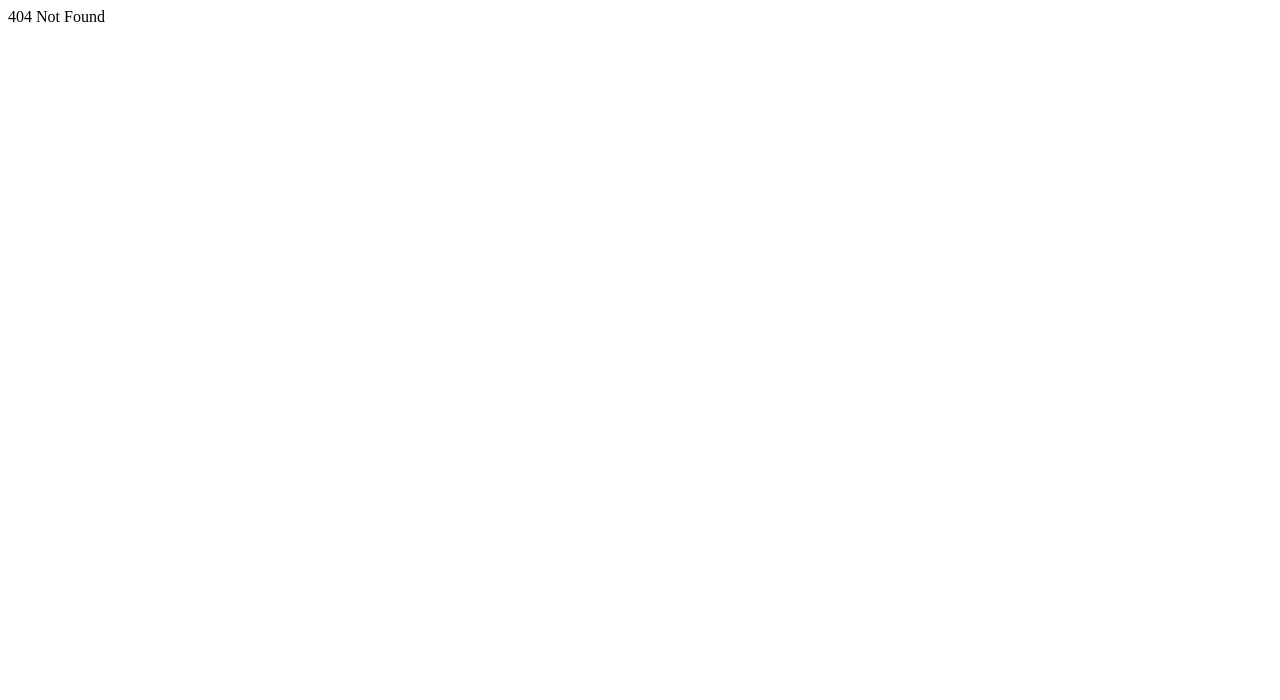
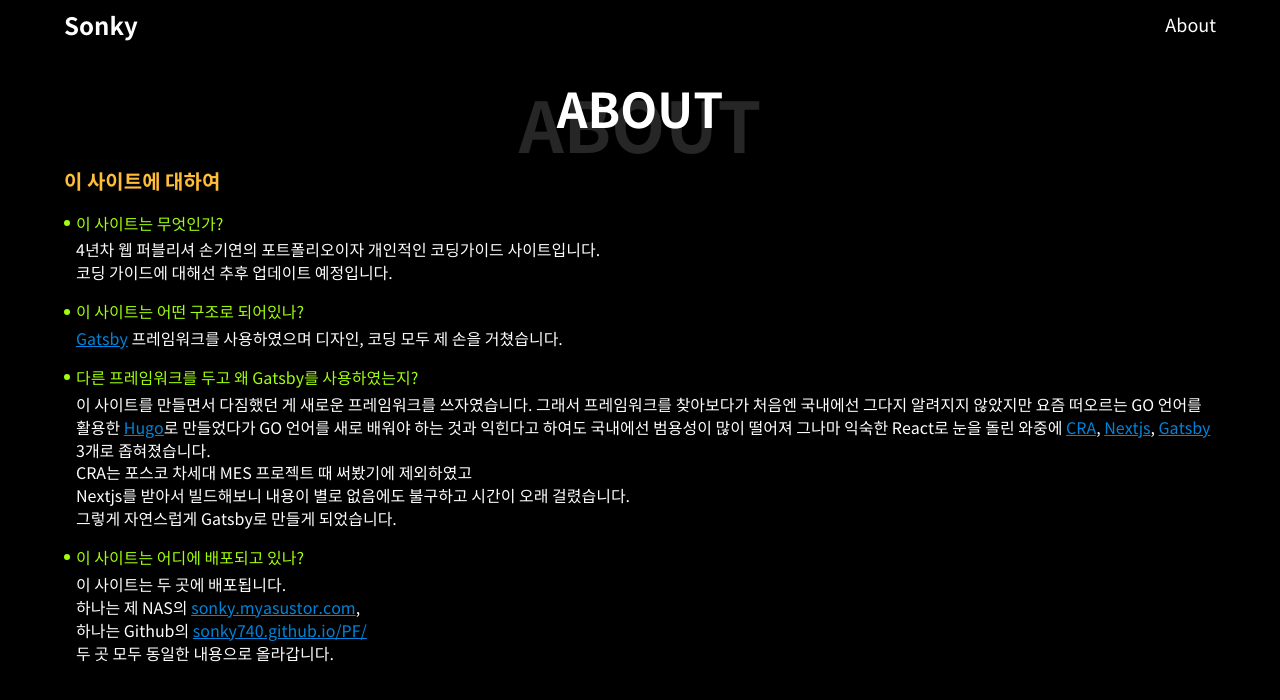
Before and after one commit to sonky740/profile, a Gatsby site: page /about in a window 1280 px wide. Before the commit this address had no page. Built offline with nearby package versions, Linux system fonts and the light colour scheme; Gatsby itself is replaced by a stand-in of ours.

Commit message:
About 추가

```diff
--- a/src/components/layout.js
+++ b/src/components/layout.js
@@ -7,11 +7,12 @@ export default function Layout({ children }) {
     <div className="wrapper">
       {/* <!-- ### 헤더 ### --> */}
       <header className="header">
-        <div>
-          <h1>
-            <Link to="/">Sonky</Link>
-          </h1>
-        </div>
+        <h1>
+          <Link to="/">Sonky</Link>
+        </h1>
+        <nav>
+          <Link to="/about">About</Link>
+        </nav>
       </header>
 
       {children}
--- /dev/null
+++ b/src/pages/about.jsx
@@ -0,0 +1,50 @@
+import React from "react";
+import { Layout } from "../components/index";
+
+// main
+const IndexPage = () => {
+  return (
+    <Layout>
+      <main className="container">
+        <section className="main-section1">
+          <h2 className="tit-main1" data-text="ABOUT">ABOUT</h2>
+          <article className="about">
+            <h3 className="tit-sub1">이 사이트에 대하여</h3>
+
+            <dl className="dl-type1">
+              <dt>이 사이트는 무엇인가?</dt>
+              <dd>4년차 웹 퍼블리셔 손기연의 포트폴리오이자 개인적인 코딩가이드 사이트입니다.<br />코딩 가이드에 대해선 추후 업데이트 예정입니다.</dd>
+            </dl>
+
+            <dl className="dl-type1">
+              <dt>이 사이트는 어떤 구조로 되어있나?</dt>
+              <dd><a href="https://www.gatsbyjs.com/" className="color-a" target="_blank" rel="noreferrer">Gatsby</a> 프레임워크를 사용하였으며 디자인, 코딩 모두 제 손을 거쳤습니다. </dd>
+            </dl>
+
+            <dl className="dl-type1">
+              <dt>다른 프레임워크를 두고 왜 Gatsby를 사용하였는지?</dt>
+              <dd>
+                이 사이트를 만들면서 다짐했던 게 새로운 프레임워크를 쓰자였습니다. 그래서 프레임워크를 찾아보다가 처음엔 국내에선 그다지 알려지지 않았지만 요즘 떠오르는 GO 언어를 활용한 <a href="https://gohugo.io/" className="color-a" target="_blank" rel="noreferrer">Hugo</a>로 만들었다가 GO 언어를 새로 배워야 하는 것과 익힌다고 하여도 국내에선 범용성이 많이 떨어져 그나마 익숙한 React로 눈을 돌린 와중에 <a href="https://create-react-app.dev/" className="color-a" target="_blank" rel="noreferrer">CRA</a>, <a href="https://nextjs.org/" className="color-a" target="_blank" rel="noreferrer">Nextjs</a>, <a href="https://www.gatsbyjs.com/" className="color-a" target="_blank" rel="noreferrer">Gatsby</a> 3개로 좁혀졌습니다.<br />
+                CRA는 포스코 차세대 MES 프로젝트 때 써봤기에 제외하였고<br />
+                Nextjs를 받아서 빌드해보니 내용이 별로 없음에도 불구하고 시간이 오래 걸렸습니다.<br />
+                그렇게 자연스럽게 Gatsby로 만들게 되었습니다.
+              </dd>
+            </dl>
+
+            <dl className="dl-type1">
+              <dt>이 사이트는 어디에 배포되고 있나?</dt>
+              <dd>
+                이 사이트는 두 곳에 배포됩니다.<br />
+                하나는 제 NAS의 <a href="http://sonky.myasustor.com" className="color-a" target="_blank" rel="noreferrer">sonky.myasustor.com</a>,<br />
+                하나는 Github의 <a href="https://sonky740.github.io/PF/" className="color-a" target="_blank" rel="noreferrer">sonky740.github.io/PF/</a><br />
+                두 곳 모두 동일한 내용으로 올라갑니다.
+              </dd>
+            </dl>
+          </article>
+        </section>
+      </main>
+    </Layout>
+  )
+}
+
+export default IndexPage
--- a/src/pages/index.js
+++ b/src/pages/index.jsx
@@ -7,7 +7,6 @@ import ScrollAnimation from "react-animate-on-scroll";
 const IndexPage = () => {
   return (
     <Layout>
-      {/* <!-- ### 메인 ### --> */}
       <main className="container">
         {/* <!-- 포폴 --> */}
         <section className="main-section1">
@@ -38,7 +37,7 @@ const IndexPage = () => {
                 <p>역할: PA 25%</p>
                 <p>기간: 2020.06 ~ 2020.09</p>
                 <div className="btn-area1">
-                  <a href="https://play.google.com/store/apps/details?id=com.wooribank.smart.biz&hl=ko&gl=US" className="btn-type1" target="_blank" rel="noreferrer">사이트 바로가기</a>
+                  <a href="https://svc.wooribank.com/svc/Dream?withyou=SFSBK0003" className="btn-type1" target="_blank" rel="noreferrer">사이트 바로가기</a>
                   <Link to="/works7" className="btn-type1">기술서</Link>
                 </div>
               </div>
--- a/src/pages/works1/index.js
+++ b/src/pages/works1/index.jsx
@@ -5,7 +5,6 @@ import Heroes2 from '../../images/heroes/heroes2.png';
 
 // main
 const IndexPage = () => {
-  console.log(Heroes1)
   return (
     <Layout>
       <main className="container center">
--- a/static/scss/_color.scss
+++ b/static/scss/_color.scss
@@ -5,6 +5,13 @@ $btn-disabled: #eee;
 // 텍스트
 $text-default: #bebebe;
 $text-type1: #ffbd39;
+$text-type2 : #a1ff0b;
 
 // 라인
 $line1: #646464;
+
+// 텍스트 컬러 지정
+a.color-a {
+  color: #0084db;
+  text-decoration: underline;
+}
--- a/static/scss/_items.scss
+++ b/static/scss/_items.scss
@@ -134,3 +134,12 @@
     transform: translateY(0);
   }
 }
+
+.about {
+
+  @media screen and (max-width: 1120px) {
+    .tit-sub1 {
+      text-align: center;
+    }
+  }
+}
--- a/static/scss/_layouts.scss
+++ b/static/scss/_layouts.scss
@@ -2,18 +2,25 @@
   min-width: 375px;
 
   .header {
+    display: flex;
     max-width: 1200px;
     margin: auto;
     margin-bottom: 24px;
+    padding: 8px 24px;
+    font-size: 24px;
+    align-items: center;
+    justify-content: space-between;
 
-    >div {
-      display: flex;
-      padding: 8px 24px;
-      font-size: 24px;
-      justify-content: space-between;
+    >nav {
+      font-size: 18px;
+    }
 
-      @media screen and (max-width: 1120px) {
-        width: 100%;
+    @media screen and (max-width: 1120px) {
+      width: 100%;
+      font-size: 21px;
+
+      >nav {
+        font-size: 16px;
       }
     }
   }
--- a/static/scss/_reset.scss
+++ b/static/scss/_reset.scss
@@ -46,5 +46,5 @@ input[type="number"]::-webkit-outer-spin-button {-webkit-appearance:none;}
 table {width:100%;empty-cells:show;border-spacing:0;table-layout:fixed;}
 table th {font-weight:normal;}
 
-a, a:visited {color:inherit;}
+a, a:visited {color:#fff;}
 a:link, a:hover {text-decoration:none;}
--- a/static/scss/_text.scss
+++ b/static/scss/_text.scss
@@ -46,3 +46,42 @@
     text-decoration: underline;
   }
 }
+
+// dl 타입
+.dl-type1 {
+  font-size: 16px;
+
+  dt {
+    position: relative;
+    padding-left: 12px;
+    color: $text-type2;
+
+    &:before {
+      content: "";
+      position: absolute;
+      top: 50%;
+      left: 0;
+      width: 6px;
+      height: 6px;
+      background: $text-type2;
+      border-radius: 50%;
+      transform: translateY(-50%);
+    }
+  }
+
+  dd {
+    margin-top: 4px;
+    padding-left: 12px;
+    word-break: break-all;
+
+    p {
+      +p {
+        margin-top: 4px;
+      }
+    }
+  }
+
+  +.dl-type1 {
+    margin-top: 16px;
+  }
+}
--- a/static/scss/common.scss
+++ b/static/scss/common.scss
@@ -6,6 +6,17 @@
 @import 'button';
 @import 'text';
 @import 'items';
+
+.blind {
+  display: inline-block;
+  border: 0;
+  margin: -1px;
+  width: 1px;
+  height: 1px;
+  overflow: hidden;
+  clip: rect(1px, 1px, 1px, 1px);
+  clip-path: inset(50%);
+}
 
 .ui-tabcon {
   display: none;
```
Also changed, not shown: src/pages/works2/index.jsx (renamed from src/pages/works2/index.js), src/pages/works3/index.jsx (renamed from src/pages/works3/index.js), src/pages/works4/index.jsx (renamed from src/pages/works4/index.js), src/pages/works5/index.jsx (renamed from src/pages/works5/index.js), src/pages/works6/index.jsx (renamed from src/pages/works6/index.js), src/pages/works7/index.jsx (renamed from src/pages/works7/index.js), src/pages/works8/index.jsx (renamed from src/pages/works8/index.js).
